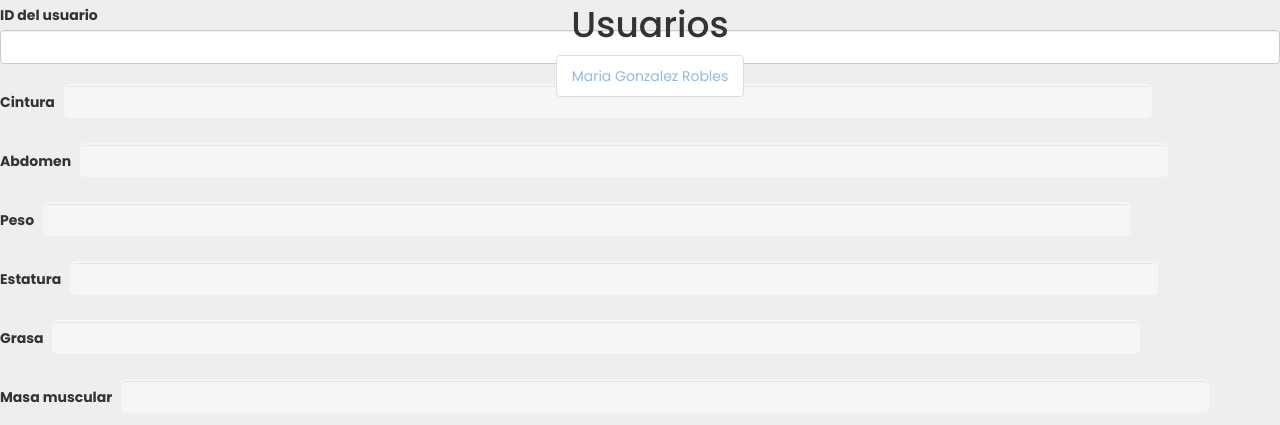
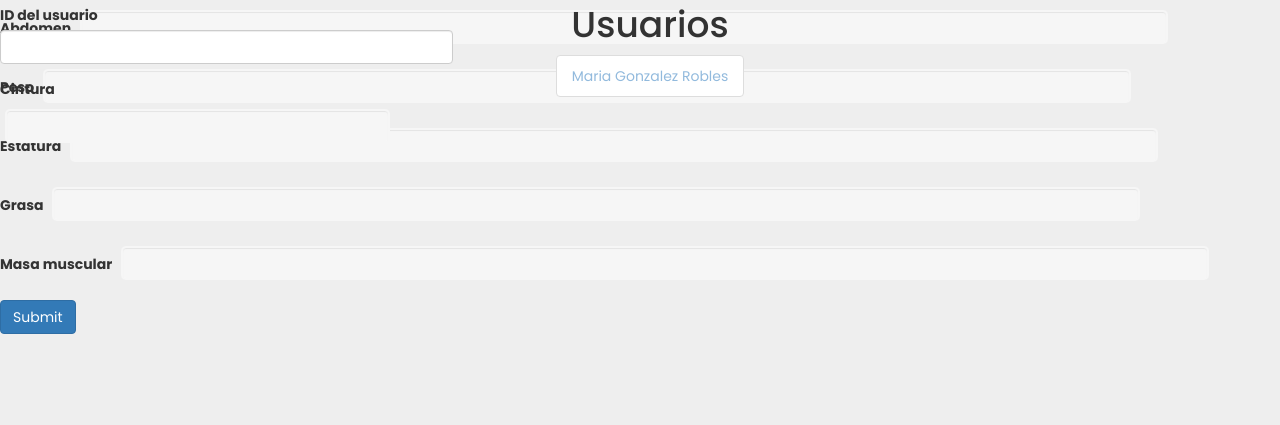
Before and after one commit to codelink98/controlproy, a PHP site: page /usuarios.php?id=1 in a window 1280 px wide. Shown: the part 115-540 px from the top of the page. Run offline with PHP 8.4, Linux system fonts and the light colour scheme; data comes from the database, SQL or seed files in the repository; some libraries are stand-ins or nearby versions.

Commit message:
style css

```diff
--- a/css/style.css
+++ b/css/style.css
@@ -619,3 +619,7 @@ main{
   margin-left: 10px;
 
 }
+
+.formulario {
+  position:fixed;
+}
```
